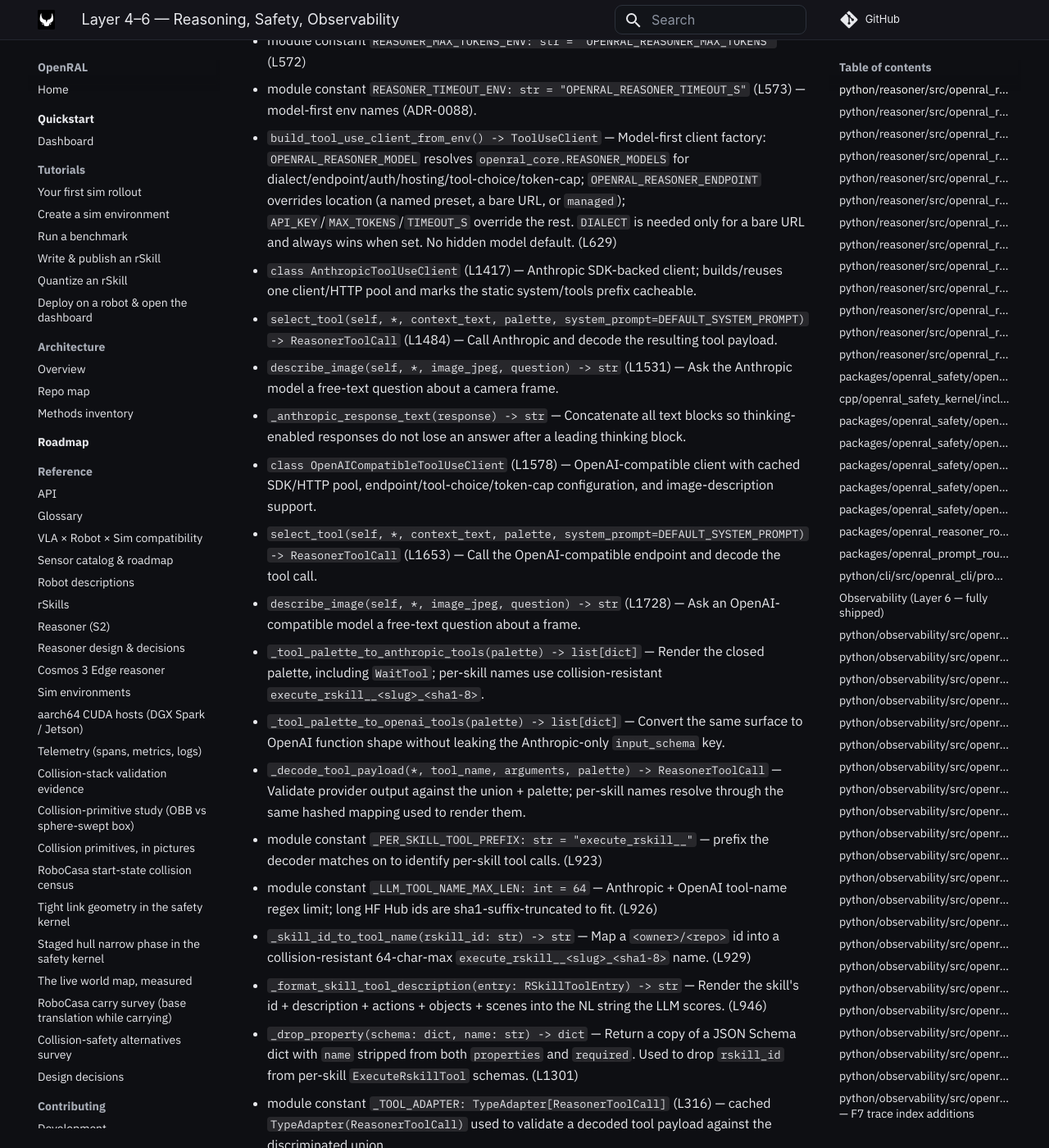
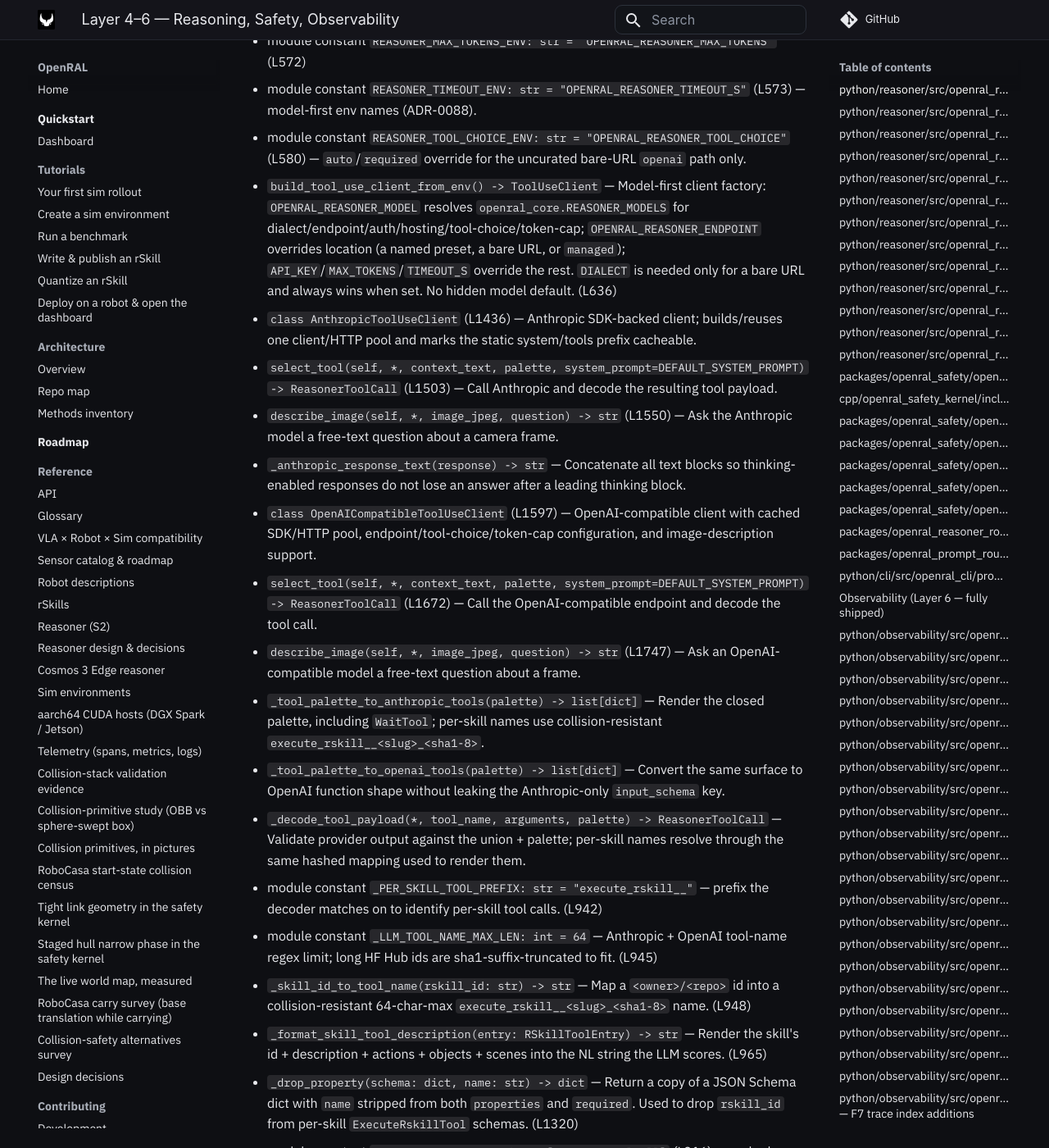
Before and after one commit to OpenRAL/openral, an MkDocs documentation site: the page built from docs/methods/06-reasoning-wam-safety-observability.md, in a window 1280 px wide and 1400 px high, scrolled down 1559 px. Shown: the whole window at 82% size. Built offline with MkDocs 1.6.1 and Material for MkDocs 9.7.7, drawn with Linux system fonts in a browser that asks for light colours; comment, search, counter and statistics services are not loaded; some of the changed text lies outside the part shown.

Commit message:
fix(reasoner): reject an unknown OPENRAL_REASONER_TOOL_CHOICE and document it
The override is forwarded verbatim as the OpenAI tool_choice, so a bad
value surfaced only as an HTTP 400 on the reasoner's first tick. It now
must be `auto` or `required` and fails at client build with
ROSConfigError. Adds the variable to the reasoner_ros README's env list
and to docs/methods.

Co-Authored-By: Claude Opus 5.5 <noreply@anthropic.com>
Signed-off-by: Adrian <adrianllopart@gmail.com>

```diff
--- a/docs/methods/06-reasoning-wam-safety-observability.md
+++ b/docs/methods/06-reasoning-wam-safety-observability.md
@@ -23,22 +23,23 @@ _Typed LLM tool-use clients (direct-dispatch surface); the `ReasonerToolCall` un
 - module constant `REASONER_DIALECT_ENV: str = "OPENRAL_REASONER_DIALECT"` (L571)
 - module constant `REASONER_MAX_TOKENS_ENV: str = "OPENRAL_REASONER_MAX_TOKENS"` (L572)
 - module constant `REASONER_TIMEOUT_ENV: str = "OPENRAL_REASONER_TIMEOUT_S"` (L573) — model-first env names (ADR-0088).
-- `build_tool_use_client_from_env() -> ToolUseClient` — Model-first client factory: `OPENRAL_REASONER_MODEL` resolves `openral_core.REASONER_MODELS` for dialect/endpoint/auth/hosting/tool-choice/token-cap; `OPENRAL_REASONER_ENDPOINT` overrides location (a named preset, a bare URL, or `managed`); `API_KEY`/`MAX_TOKENS`/`TIMEOUT_S` override the rest. `DIALECT` is needed only for a bare URL and always wins when set. No hidden model default. (L629)
-- `class AnthropicToolUseClient` (L1417) — Anthropic SDK-backed client; builds/reuses one client/HTTP pool and marks the static system/tools prefix cacheable.
-  - `select_tool(self, *, context_text, palette, system_prompt=DEFAULT_SYSTEM_PROMPT) -> ReasonerToolCall` (L1484) — Call Anthropic and decode the resulting tool payload.
-  - `describe_image(self, *, image_jpeg, question) -> str` (L1531) — Ask the Anthropic model a free-text question about a camera frame.
+- module constant `REASONER_TOOL_CHOICE_ENV: str = "OPENRAL_REASONER_TOOL_CHOICE"` (L580) — `auto`/`required` override for the uncurated bare-URL `openai` path only.
+- `build_tool_use_client_from_env() -> ToolUseClient` — Model-first client factory: `OPENRAL_REASONER_MODEL` resolves `openral_core.REASONER_MODELS` for dialect/endpoint/auth/hosting/tool-choice/token-cap; `OPENRAL_REASONER_ENDPOINT` overrides location (a named preset, a bare URL, or `managed`); `API_KEY`/`MAX_TOKENS`/`TIMEOUT_S` override the rest. `DIALECT` is needed only for a bare URL and always wins when set. No hidden model default. (L636)
+- `class AnthropicToolUseClient` (L1436) — Anthropic SDK-backed client; builds/reuses one client/HTTP pool and marks the static system/tools prefix cacheable.
+  - `select_tool(self, *, context_text, palette, system_prompt=DEFAULT_SYSTEM_PROMPT) -> ReasonerToolCall` (L1503) — Call Anthropic and decode the resulting tool payload.
+  - `describe_image(self, *, image_jpeg, question) -> str` (L1550) — Ask the Anthropic model a free-text question about a camera frame.
 - `_anthropic_response_text(response) -> str` — Concatenate all text blocks so thinking-enabled responses do not lose an answer after a leading thinking block.
-- `class OpenAICompatibleToolUseClient` (L1578) — OpenAI-compatible client with cached SDK/HTTP pool, endpoint/tool-choice/token-cap configuration, and image-description support.
-  - `select_tool(self, *, context_text, palette, system_prompt=DEFAULT_SYSTEM_PROMPT) -> ReasonerToolCall` (L1653) — Call the OpenAI-compatible endpoint and decode the tool call.
-  - `describe_image(self, *, image_jpeg, question) -> str` (L1728) — Ask an OpenAI-compatible model a free-text question about a frame.
+- `class OpenAICompatibleToolUseClient` (L1597) — OpenAI-compatible client with cached SDK/HTTP pool, endpoint/tool-choice/token-cap configuration, and image-description support.
+  - `select_tool(self, *, context_text, palette, system_prompt=DEFAULT_SYSTEM_PROMPT) -> ReasonerToolCall` (L1672) — Call the OpenAI-compatible endpoint and decode the tool call.
+  - `describe_image(self, *, image_jpeg, question) -> str` (L1747) — Ask an OpenAI-compatible model a free-text question about a frame.
 - `_tool_palette_to_anthropic_tools(palette) -> list[dict]` — Render the closed palette, including `WaitTool`; per-skill names use collision-resistant `execute_rskill__<slug>_<sha1-8>`.
 - `_tool_palette_to_openai_tools(palette) -> list[dict]` — Convert the same surface to OpenAI function shape without leaking the Anthropic-only `input_schema` key.
 - `_decode_tool_payload(*, tool_name, arguments, palette) -> ReasonerToolCall` — Validate provider output against the union + palette; per-skill names resolve through the same hashed mapping used to render them.
-- module constant `_PER_SKILL_TOOL_PREFIX: str = "execute_rskill__"` — prefix the decoder matches on to identify per-skill tool calls. (L923)
-- module constant `_LLM_TOOL_NAME_MAX_LEN: int = 64` — Anthropic + OpenAI tool-name regex limit; long HF Hub ids are sha1-suffix-truncated to fit. (L926)
-- `_skill_id_to_tool_name(rskill_id: str) -> str` — Map a `<owner>/<repo>` id into a collision-resistant 64-char-max `execute_rskill__<slug>_<sha1-8>` name. (L929)
-- `_format_skill_tool_description(entry: RSkillToolEntry) -> str` — Render the skill's id + description + actions + objects + scenes into the NL string the LLM scores. (L946)
-- `_drop_property(schema: dict, name: str) -> dict` — Return a copy of a JSON Schema dict with `name` stripped from both `properties` and `required`. Used to drop `rskill_id` from per-skill `ExecuteRskillTool` schemas. (L1301)
+- module constant `_PER_SKILL_TOOL_PREFIX: str = "execute_rskill__"` — prefix the decoder matches on to identify per-skill tool calls. (L942)
+- module constant `_LLM_TOOL_NAME_MAX_LEN: int = 64` — Anthropic + OpenAI tool-name regex limit; long HF Hub ids are sha1-suffix-truncated to fit. (L945)
+- `_skill_id_to_tool_name(rskill_id: str) -> str` — Map a `<owner>/<repo>` id into a collision-resistant 64-char-max `execute_rskill__<slug>_<sha1-8>` name. (L948)
+- `_format_skill_tool_description(entry: RSkillToolEntry) -> str` — Render the skill's id + description + actions + objects + scenes into the NL string the LLM scores. (L965)
+- `_drop_property(schema: dict, name: str) -> dict` — Return a copy of a JSON Schema dict with `name` stripped from both `properties` and `required`. Used to drop `rskill_id` from per-skill `ExecuteRskillTool` schemas. (L1320)
 - module constant `_TOOL_ADAPTER: TypeAdapter[ReasonerToolCall]` (L316) — cached `TypeAdapter(ReasonerToolCall)` used to validate a decoded tool payload against the discriminated union.
 
 ### `python/reasoner/src/openral_reasoner/cosmos3.py`
```
Also changed, not shown: other parts of docs/methods/06-reasoning-wam-safety-observability.md (+9 -9 lines), packages/openral_reasoner_ros/README.md (+4 -0 lines), 2 other files.
